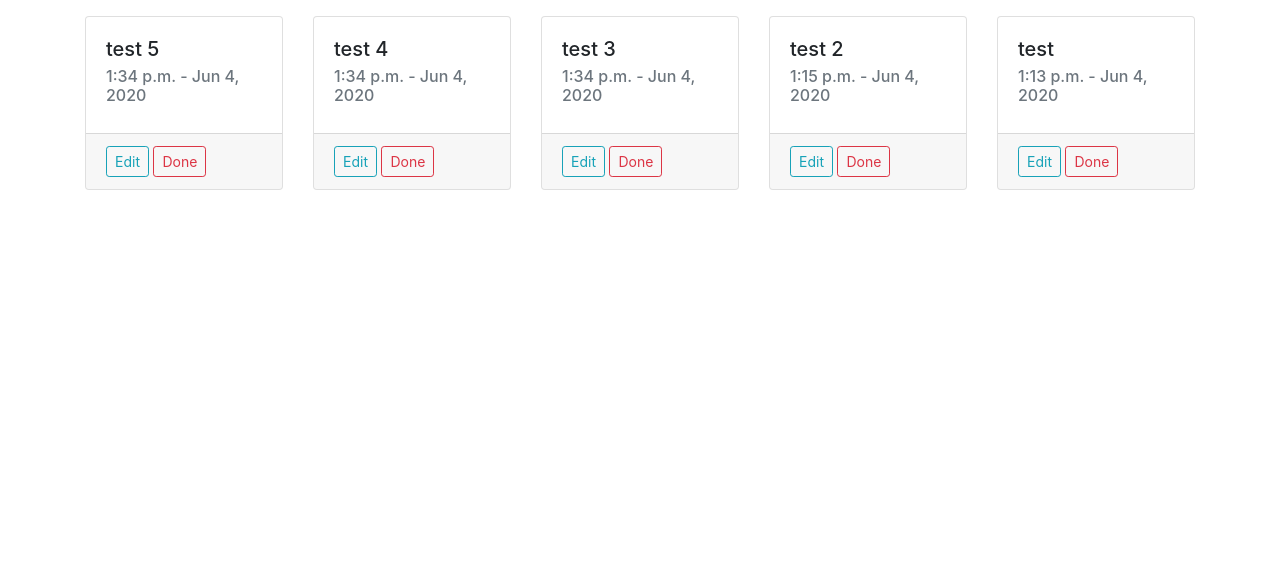
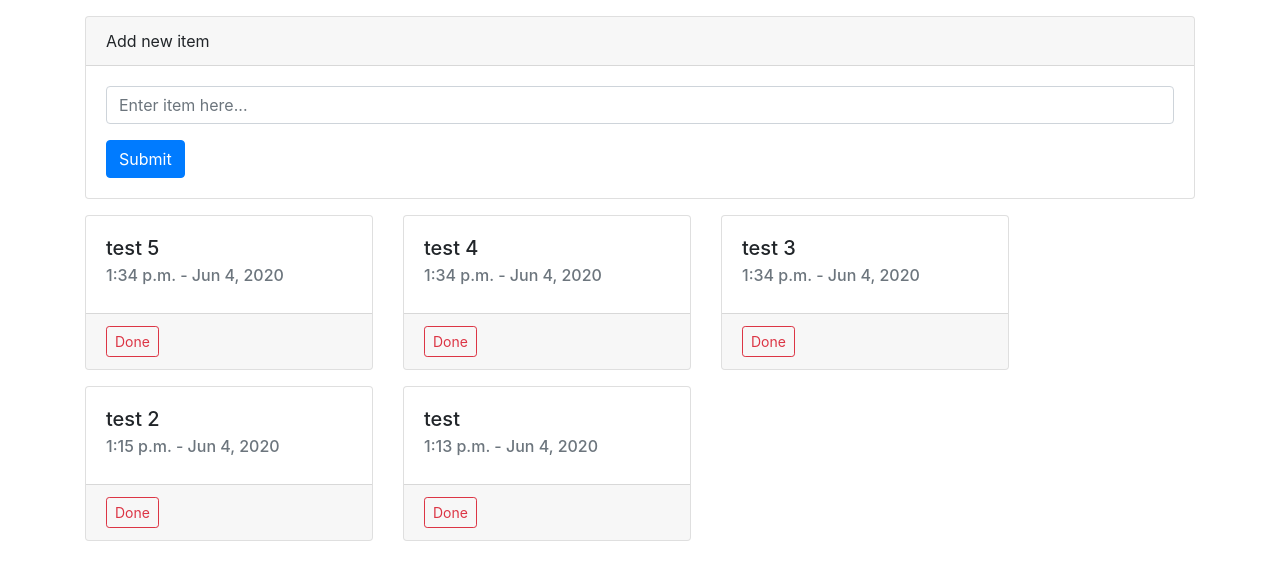
Before and after one commit to skovati/django-todo, a Django app: page / in a window 1280 px wide. Shown: the part 56-636 px from the top of the page. Run offline with Django 3.2, Linux system fonts and the light colour scheme; data comes from the database, SQL or seed files in the repository; both versions use the stored data as it was after the commit; some libraries are stand-ins or nearby versions.

Commit message:
Add creation and deletion mechanism, fixed grid spacing

```diff
--- a/src/todo_site/todo/templates/todo/list.html
+++ b/src/todo_site/todo/templates/todo/list.html
@@ -1,16 +1,32 @@
 {% extends "todo/base.html" %}
 {% block content %}
 <div class="container pt-3">
+<div class="card">
+  <div class="card-header">
+    Add new item
+  </div>
+  <div class="card-body">
+    <form class="form" action="save_item" method="POST" >
+      <div class="form-group">
+        <input type="text" class="form-control" name = "content" placeholder="Enter item here...">
+      </div>
+      <button type="submit" class="btn btn-primary">Submit</button>
+    </form>
+  </div>
+</div>
+</div>
+<div class="container mt-3">
   <div class="card-deck">
   {% for item in items %}
-    <div class="card" style="width: 18rem;">
+    <div class="card mb-3" style="min-width: 18rem; max-width: 18rem;">
       <div class="card-body">
         <h5 class="card-title">{{ item.content }}</h5>
         <h6 class="card-subtitle mb-2 text-muted">{{ item.date|date:"P - M j, Y" }}</h6>
       </div>
       <div class="card-footer">
-        <a href="#" class="btn btn-outline-info btn-sm">Edit</a>
-        <a href="#" class="btn btn-outline-danger btn-sm">Done</a>
+        <form action="delete_item/{{ item.id }}" method="POST">
+        <button type="submit" class="btn btn-outline-danger btn-sm">Done</button>
+        </form>
       </div>
     </div>
   {% endfor %}
--- a/src/todo_site/todo/urls.py
+++ b/src/todo_site/todo/urls.py
@@ -1,6 +1,9 @@
 from django.urls import path
 from .views import ItemListView
+from . import views
 
 urlpatterns = [
     path('', ItemListView.as_view(), name='todo-home'),
+    path('save_item', views.save_item),
+    path('delete_item/<int:item_id>', views.delete_item),
 ]
--- a/src/todo_site/todo/views.py
+++ b/src/todo_site/todo/views.py
@@ -1,16 +1,34 @@
 from django.shortcuts import render
-from django.http import HttpResponse
+from django.http import HttpResponseRedirect
 from django.views.generic import ListView
 from .models import Item
+from django.views.decorators.csrf import csrf_exempt
+from django.utils import timezone
 
 def index(request):
+    all_items = Item.objects.order_by('-pub_date')
     context = {
-        "items": Item.objects.order_by('-pub_date')
+        'items': all_items
     }
-    return render(request, 'todo/base.html', 'context')
+    return render(request, 'todo/base.html', context)
 
 class ItemListView(ListView):
     model = Item
     template_name = "todo/list.html"
     context_object_name = "items"
     ordering = ["-date"]
+
+@csrf_exempt
+def save_item(request):
+    current_date = timezone.now()
+    submitted_content = request.POST["content"]
+    item = Item()
+    item.content = submitted_content
+    item.date = current_date
+    item.save()
+    return HttpResponseRedirect("/")
+
+@csrf_exempt
+def delete_item(request, item_id):
+    Item.objects.get(id=item_id).delete()
+    return HttpResponseRedirect("/")
```
Also changed, not shown: src/todo_site/db.sqlite3.
